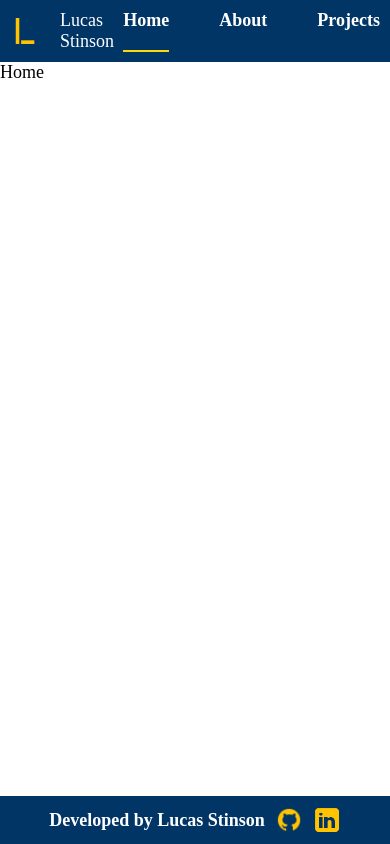
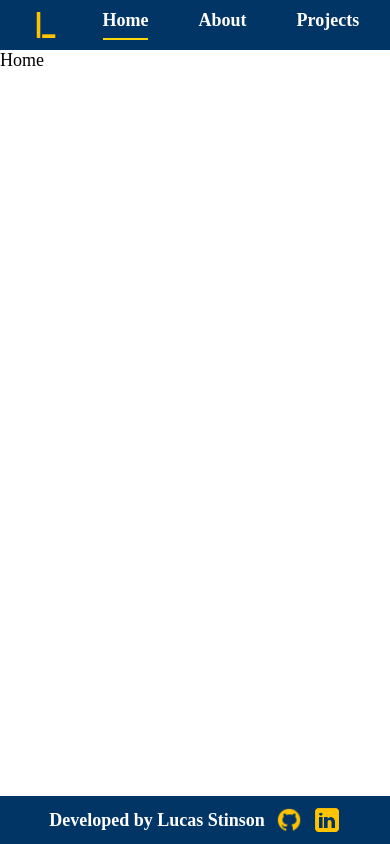
Before and after one commit to lucasstinson/portfolio, a React (Create React App) app: page / in a window 390 px wide. Built offline with nearby package versions, Linux system fonts and the light colour scheme; a web font is replaced by a local one.

Commit message:
update nav styling for mobile

```diff
--- a/src/components/nav/nav.css
+++ b/src/components/nav/nav.css
@@ -32,3 +32,12 @@
 .nav-link.active {
   border-bottom: 2px solid #ffd60a;
 }
+
+@media (max-width: 480px) {
+  .nav {
+    justify-content: space-around;
+  }
+  .home-logo {
+    display: none;
+  }
+}
```
